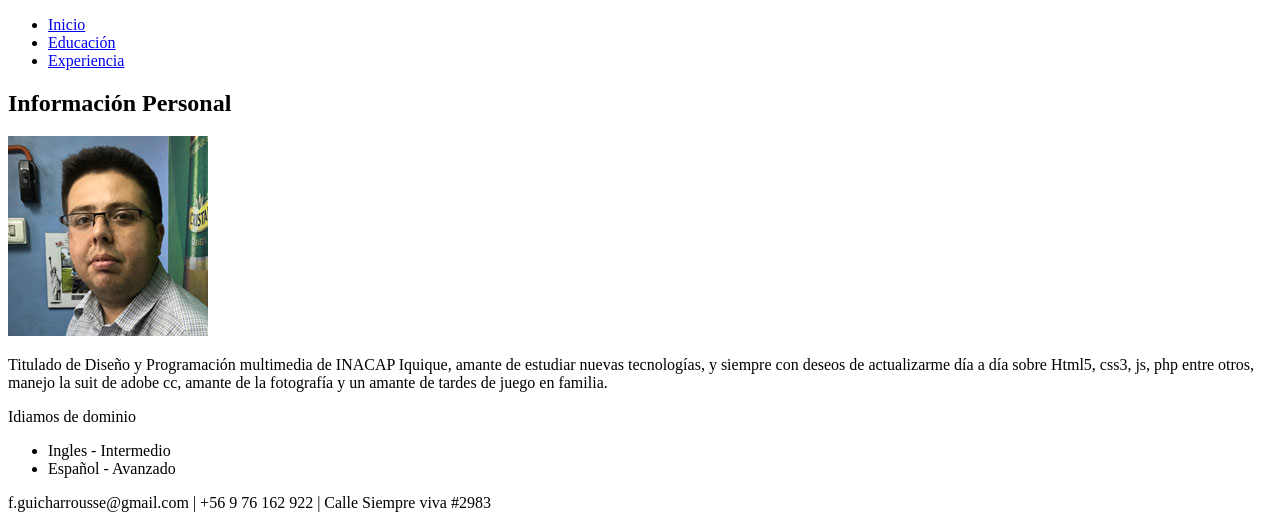
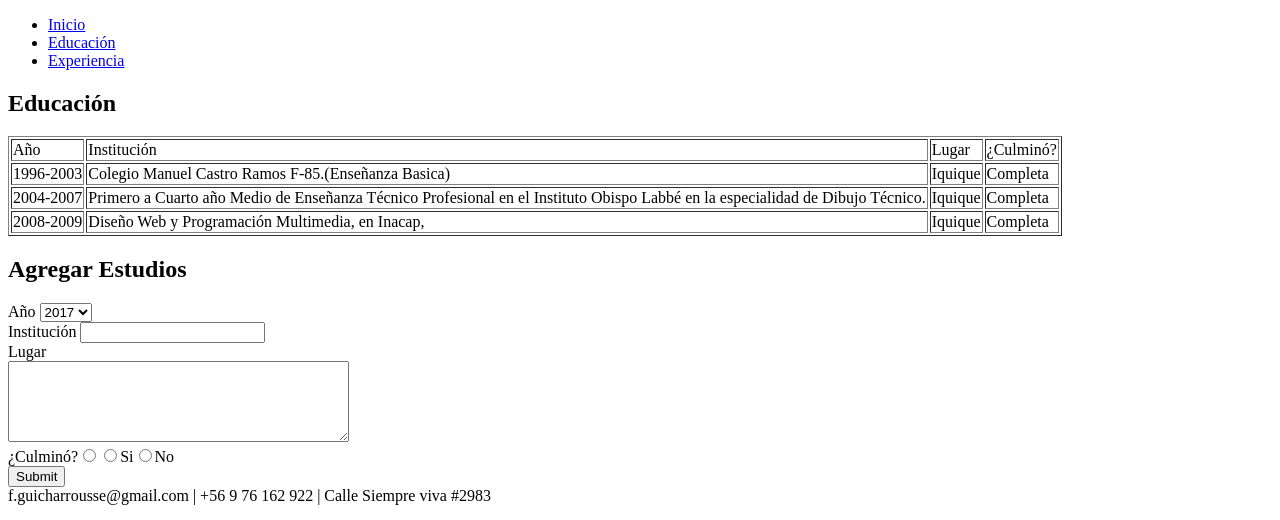
Before and after one commit to fhlillo/fundamentoHTML, a plain HTML site: page educacion.html in a window 1280 px wide. Shown: the part 330-850 px from the top of the page. Drawn offline with Linux system fonts and the light colour scheme.

Commit message:
se completa pagina educacion

```diff
--- a/educacion.html
+++ b/educacion.html
@@ -23,14 +23,56 @@
 </header>
 <section>
 	<article>
-		<h2>Información Personal</h2>
-		<img src="img/img-perfil.jpg" alt="imagen perfil">
-		<p>Titulado de Diseño y Programación multimedia de INACAP Iquique, amante de estudiar nuevas tecnologías, y siempre con deseos de actualizarme día a día sobre Html5, css3, js, php entre otros, manejo la suit de adobe cc, amante de la fotografía y un amante de tardes de juego en familia.</p>
-		<p>Idiamos de dominio</p>
-		<ul>
-			<li>Ingles - Intermedio</li>
-			<li>Español - Avanzado</li>
-		</ul>
+		<h2>Educación</h2>
+		<table border="1">
+	<tr>
+		<td>Año</td>
+		<td>Institución</td>
+		<td>Lugar</td>
+		<td>¿Culminó?</td>
+	</tr>
+	<tr>
+		<td>1996-2003</td>
+		<td>Colegio Manuel Castro Ramos F-85.(Enseñanza Basica)</td>
+		<td>Iquique</td>
+		<td>Completa</td>
+	</tr>
+	<tr>
+		<td>2004-2007</td>
+		<td>Primero a Cuarto año Medio de Enseñanza Técnico
+Profesional en el Instituto Obispo Labbé en la especialidad de
+Dibujo Técnico.</td>
+		<td>Iquique</td>
+		<td>Completa</td>
+	</tr>
+	<tr>
+		<td>2008-2009</td>
+		<td>Diseño Web y Programación
+Multimedia, en Inacap,</td>
+		<td>Iquique</td>
+		<td>Completa</td>
+	</tr>
+</table>
+<form action="#">
+	<h2>Agregar Estudios</h2>
+	<label>Año</label>
+	<select>
+		<option>2010</option>
+		<option>2011</option>
+		<option>2012</option>
+		<option>2013</option>
+		<option>2014</option>
+		<option>2015</option>
+		<option>2016</option>
+		<option selected>2017</option>
+	</select><br>
+	<label>Institución</label>
+	<input type="text" required><br>
+	<label>Lugar</label><br>
+	<textarea  rows="5" cols="40"></textarea><br>
+	<label>¿Culminó?</label><input type="radio"><input type="radio" name="culmino" value="si">Si<input type="radio" name="culmino" value="no">No<br>
+	<input type="submit" name="Enviar"><br>
+</form>
 	</article>
 </section>
 <footer>
```
